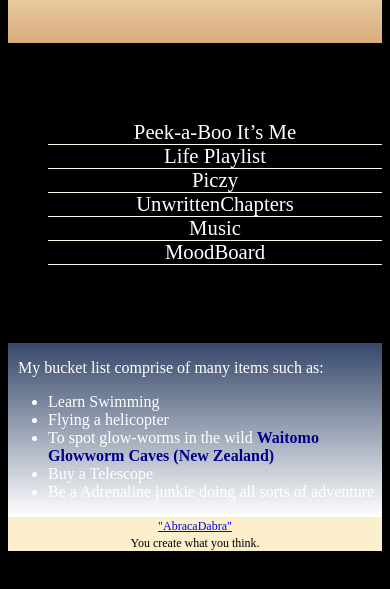
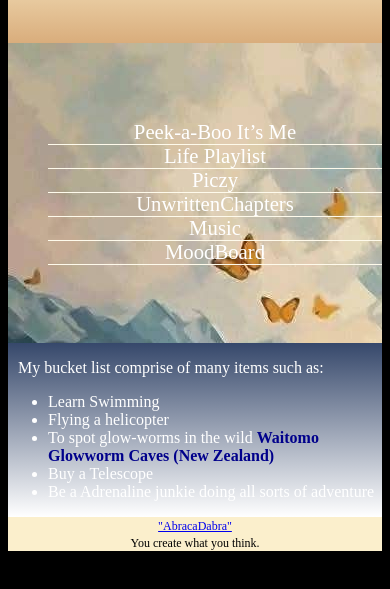
Before and after one commit to kjaglan05-cell/portfolio-webdev1, a plain HTML site: page bucketlist.html in a window 390 px wide. Shown: the part 65-654 px from the top of the page. Drawn offline with Linux system fonts and the light colour scheme.

Commit message:
Update bucketlist.css

```diff
--- a/bucketlist.css
+++ b/bucketlist.css
@@ -41,7 +41,7 @@ nav {
     font-size: 0.9em;
     background: linear-gradient(#80ced6, #36486b);
     opacity: 0.6;
-    background-image: url(images/dreamwonders.jpg);
+    background-image: url(dreamwonders.jpg);
     height: 300px;
     /* width:300px; */
     float: right;
@@ -77,7 +77,7 @@ nav li {
 }
 
 #dream {
-    background-image: url(images/dreamwonders.jpg);
+    background-image: url(dreamwonders.jpg);
     height: 300px;
     width: 300px;
     float: right;
@@ -128,7 +128,7 @@ footer {
         padding: 0px;
         /* background-image: none; */
         background: linear-gradient( #92a8d1,#36486b);
-        background-image: url(images/whynot.jpg);
+        background-image: url(whynot.jpg);
         opacity:1;
     }
 
```
